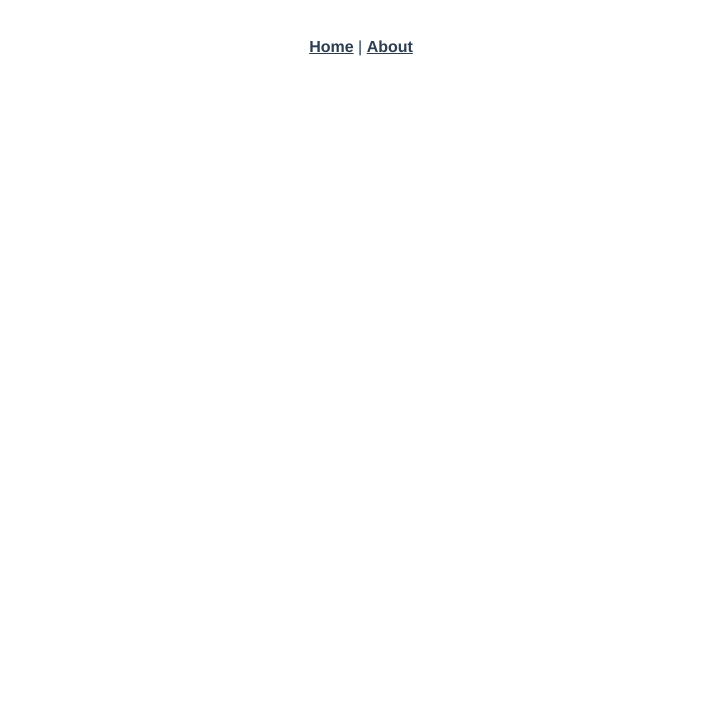
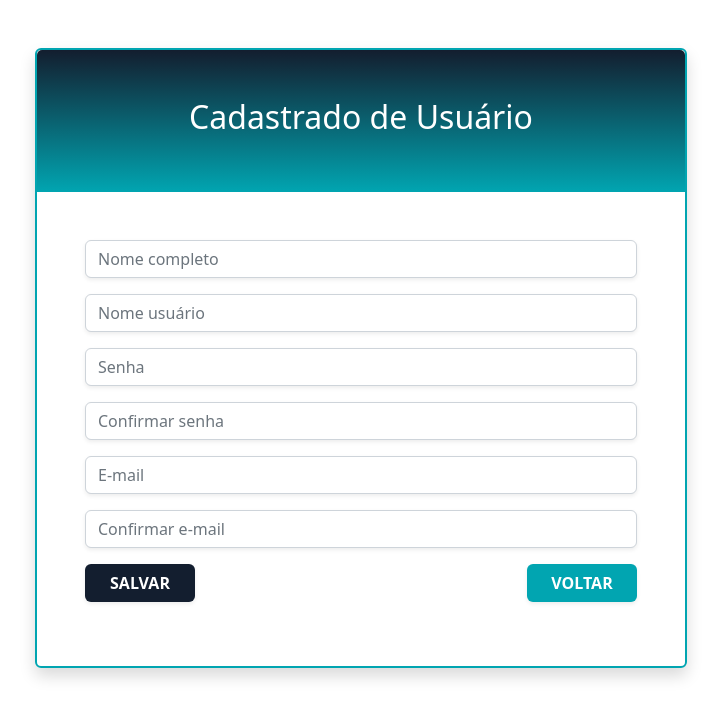
Before and after one commit to BrunoGurris/Faculdade-Eventify, a Vue app: page /register in a window 1280 px wide. Shown: the top 718 px of the page, without its empty margins (279-1000 px from the left). Built offline with nearby package versions, Linux system fonts and the light colour scheme.

Commit message:
feat(register): part register

```diff
--- a/package.json
+++ b/package.json
@@ -8,6 +8,8 @@
     "lint": "vue-cli-service lint"
   },
   "dependencies": {
+    "bootstrap": "^5.2.1",
+    "bootstrap-vue": "^2.22.0",
     "core-js": "^3.6.5",
     "vue": "^2.6.11",
     "vue-router": "^3.2.0",
--- a/src/App.vue
+++ b/src/App.vue
@@ -1,20 +1,19 @@
 <template>
-  <div id="app">
-    <div id="nav">
-      <router-link to="/">Home</router-link> |
-      <router-link to="/about">About</router-link>
+    <div id="app">
+        <!-- <div id="nav"> -->
+        <!-- </div> -->
+        <router-view/>
     </div>
-    <router-view/>
-  </div>
 </template>
 
 <style>
 #app {
-  font-family: Avenir, Helvetica, Arial, sans-serif;
+  /* font-family: Avenir, Helvetica, Arial, sans-serif;
   -webkit-font-smoothing: antialiased;
   -moz-osx-font-smoothing: grayscale;
   text-align: center;
-  color: #2c3e50;
+  color: #2c3e50; */
+  margin: 0;
 }
 
 #nav {
--- a/src/main.js
+++ b/src/main.js
@@ -2,8 +2,14 @@ import Vue from 'vue'
 import App from './App.vue'
 import router from './router'
 import store from './store'
+import { BootstrapVue, IconsPlugin } from 'bootstrap-vue'
+
+import 'bootstrap/dist/css/bootstrap.css'
+import 'bootstrap-vue/dist/bootstrap-vue.css'
 
 Vue.config.productionTip = false
+Vue.use(BootstrapVue)
+Vue.use(IconsPlugin)
 
 new Vue({
   router,
--- /dev/null
+++ b/src/views/RegisterUser.vue
@@ -0,0 +1,77 @@
+<template>
+    <div class="row mt-4 pt-4">
+        <div class="col-1 col-md-2 col-lg-3">
+        </div>
+        <div id="box" class="col-10 col-md-8 col-lg-6 rounded p-0 pb-5 shadow">
+            <div id="top" class="text-center py-5">
+                <h2>Cadastrado de Usuário</h2>
+            </div>
+            <div class="row mt-5 px-5">
+                <div class="col-12 mb-3">
+                    <input type="text" class="form-control shadow-sm" placeholder="Nome completo">
+                </div>
+                <div class="col-12 mb-3">
+                    <input type="text" class="form-control shadow-sm" placeholder="Nome usuário">
+                </div>
+                <div class="col-12 mb-3">
+                    <input type="password" class="form-control shadow-sm" placeholder="Senha">
+                </div>
+                <div class="col-12 mb-3">
+                    <input type="password" class="form-control shadow-sm" placeholder="Confirmar senha">
+                </div>
+                <div class="col-12 mb-3">
+                    <input type="text" class="form-control shadow-sm" placeholder="E-mail">
+                </div>
+                <div class="col-12 mb-3">
+                    <input type="text" class="form-control shadow-sm" placeholder="Confirmar e-mail">
+                </div>
+                <div class="col-12 mb-3 d-flex justify-content-between">
+                    <button id="btnSave" type="button" class="btn shadow-sm">SALVAR</button>
+                    <button id="btnReturn" type="button" class="btn shadow-sm">VOLTAR</button>
+                </div>
+            </div>
+        </div>
+        <div class="col-1 col-md-2 col-lg-3">
+        </div>
+    </div>
+</template>
+
+<script>
+export default {
+
+}
+</script>
+
+<style>
+#box {
+    border: 2px solid #01A5B1;
+    border-radius: 5px;
+}
+
+#top{
+    font-weight: bold;
+    color: white;
+
+    border-top-right-radius: 5px;
+    border-top-left-radius: 5px;
+    background-image: linear-gradient(#131E2F, #01A5B1);
+}
+
+#btnSave{
+    width: 110px;
+
+    color: white;
+    font-weight: bold;
+
+    background: #131E2F;
+}
+
+#btnReturn{
+    width: 110px;
+
+    color: white;
+    font-weight: bold;
+
+    background: #01A5B1;
+}
+</style>
```
Also changed, not shown: src/router/index.js (+3 -5 lines), 1 other file (tests, documents, lock files or other folders).
